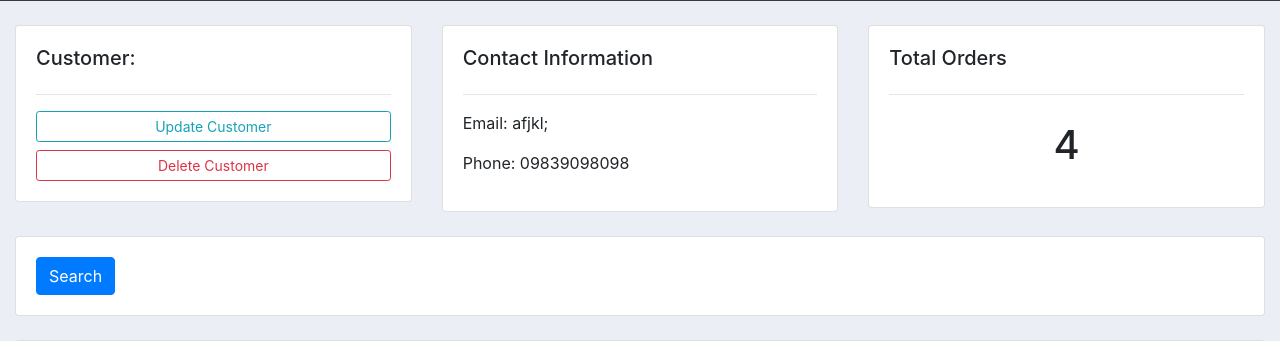
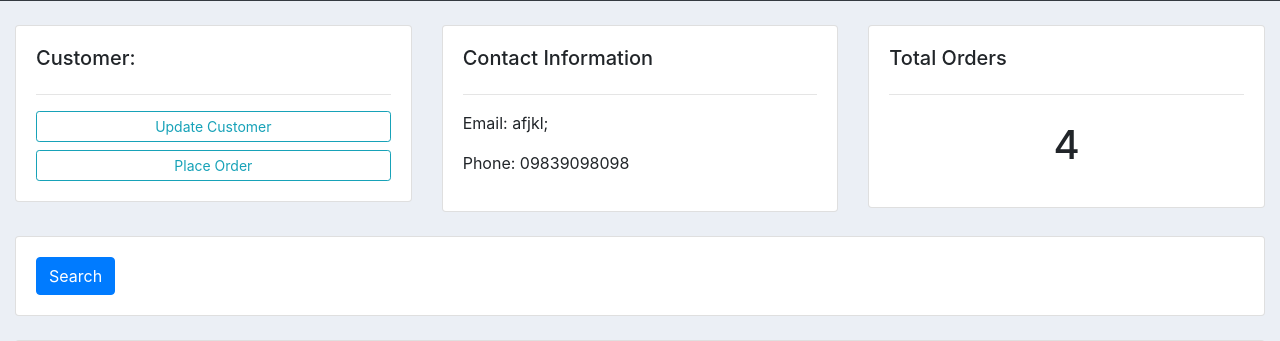
Before and after one commit to abhimanyu10gupta/customer-management, a Django app: page /customer/1/ in a window 1280 px wide. Shown: the part 300-641 px from the top of the page. Run offline with Django 3.2, Linux system fonts and the light colour scheme; data comes from the database, SQL or seed files in the repository; both versions use the stored data as it was after the commit; some libraries are stand-ins or nearby versions.

Commit message:
add inline formsets to place order of multiple items

```diff
--- a/accounts/templates/accounts/customers.html
+++ b/accounts/templates/accounts/customers.html
@@ -10,7 +10,7 @@
 			<h5>Customer:</h5>
 			<hr>
 			<a class="btn btn-outline-info  btn-sm btn-block" href="">Update Customer</a>
-			<a class="btn btn-outline-danger  btn-sm btn-block" href="">Delete Customer</a>
+			<a class="btn btn-outline-info  btn-sm btn-block" href="{% url 'create_order' customer.id %}">Place Order</a>
 
 		</div>
 	</div>
--- a/accounts/templates/accounts/dashboard.html
+++ b/accounts/templates/accounts/dashboard.html
@@ -34,7 +34,6 @@
 		<h5>LAST 5 ORDERS</h5>
 		<hr>
 		<div class="card card-body">
-			<a class="btn btn-primary  btn-sm btn-block" href={% url 'create_order' %}>Create Order</a>
 			<table class="table table-sm">
 				<tr>
 					<th>Product</th>
--- a/accounts/templates/accounts/order_form.html
+++ b/accounts/templates/accounts/order_form.html
@@ -9,7 +9,11 @@
             <div class="card card-body">
     <form action="" method="POST">
         {% csrf_token %}
-        {{form}}
+        {{ formSet.management_form }}
+        {% for form in formSet %}
+            {{ form }}
+            <hr>
+        {% endfor %}
         <input type="submit" name ="submit">
     </form>
             </div>
--- a/accounts/urls.py
+++ b/accounts/urls.py
@@ -5,7 +5,7 @@ urlpatterns = [
     path('', views.home, name="home"),
     path('product/', views.product, name="products"),
     path('customer/<str:pk>/', views.customers, name="customer"),
-    path('create_order', views.createOrder, name="create_order"),
+    path('create_order/<str:pk>', views.createOrder, name="create_order"),
     path('update_order/<str:pk>/', views.updateOrder, name="update_order"),
     path('delete_order/<str:pk>/', views.deleteOrder, name="delete_order"),
 
--- a/accounts/views.py
+++ b/accounts/views.py
@@ -1,5 +1,6 @@
 from django.shortcuts import render, redirect
 from django.http import HttpResponse
+from django.forms import inlineformset_factory
 from .models import *
 from .forms import *
 # Create your views here.
@@ -35,15 +36,19 @@ def customers(request, pk):
     }
     return render(request, 'accounts/customers.html',context)
 
-def createOrder(request):
-    form = OrderForm()
+
+def createOrder(request, pk):
+    OrderFormSet = inlineformset_factory(Customer, Order, fields=('product', 'status'), extra=10)
+    customer = Customer.objects.get(id=pk)
+    formSet = OrderFormSet(queryset=Order.objects.none(), instance=customer)
+    #form = OrderForm(initial={'customer':customer})
     if request.method == 'POST':
         # print('printing post', request.POST)
-        form = OrderForm(request.POST)
-        if form.is_valid():
-            form.save()
+        formSet = OrderFormSet(request.POST, instance=customer)
+        if formSet.is_valid():
+            formSet.save()
             return redirect('/')
-    context = {'form': form}
+    context = {'formSet': formSet}
     return render(request, 'accounts/order_form.html', context)
 
 
```
Also changed, not shown: db.sqlite3.
